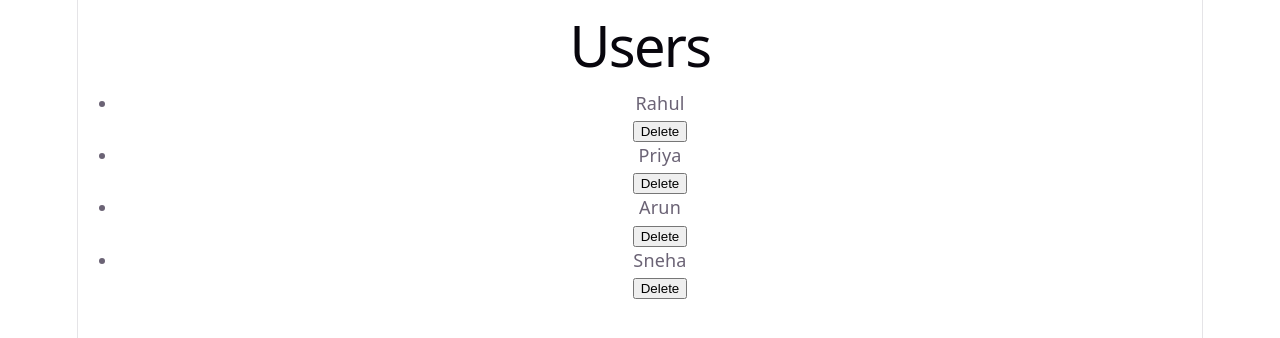
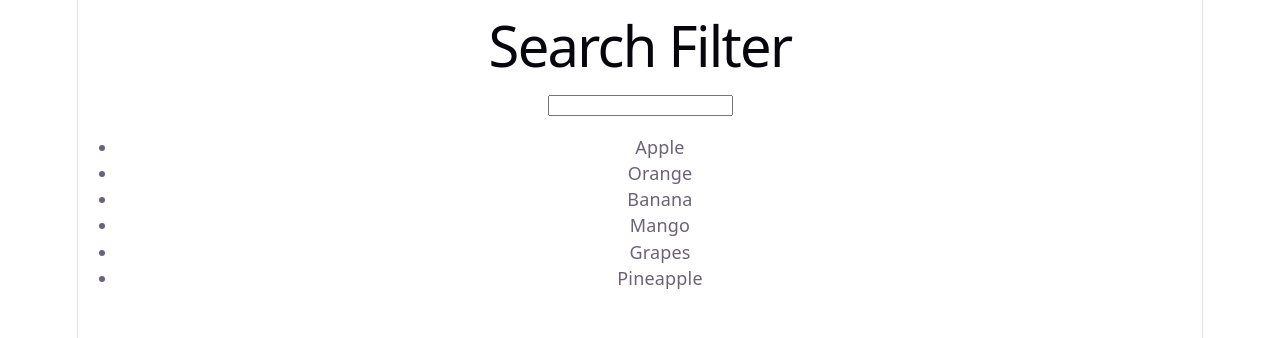
Before and after one commit to ShirleyEunice/React-Learn, a React (Vite) app: page / in a window 1280 px wide. Shown: the top 338 px of the page. Built offline with nearby package versions, Linux system fonts and the light colour scheme.

Commit message:
Search filter, overall add and delete list

```diff
--- a/src/App.jsx
+++ b/src/App.jsx
@@ -8,6 +8,8 @@ import ToggleComponent from './component/ToggleComponent'
 import CharacterCounter from './component/CharacterCounter'
 import PasswordToggle from './component/PasswordToggle'
 import UserList from './component/UserList'
+import TodoApp from './component/TodoApp'
+import SearchFilter from './component/SearchFilter'
 
 function App() {
   const [count, setCount] = useState(0)
@@ -18,7 +20,9 @@ function App() {
     {/* <ToggleComponent/> */}
     {/* <CharacterCounter/> */}
     {/* <PasswordToggle/> */}
-    <UserList/>
+    {/* <UserList/> */}
+    {/* <TodoApp/> */}
+    <SearchFilter/>
     </>
   )
 }
--- /dev/null
+++ b/src/component/SearchFilter.jsx
@@ -0,0 +1,33 @@
+import React, { useState } from 'react'
+const products = [
+  "Apple",
+  "Orange",
+  "Banana",
+  "Mango",
+  "Grapes",
+  "Pineapple"
+];
+
+const SearchFilter = () => {
+    const [search, setSearch] = useState("");
+    const [product, setProduct] = useState(products);
+    const filteredProduct = products.filter((product)=> product.toLowerCase().includes(search.toLowerCase()));
+  return (
+    <div>
+        <h1>Search Filter</h1>
+        <input
+        type="text"
+        value={search}
+        onChange={(e)=> setSearch(e.target.value)} />
+        <ul>
+            {
+                filteredProduct.map((product, index)=>(
+                    <li key={index}>{product}</li>
+                ))
+            }
+        </ul>
+    </div>
+  )
+}
+
+export default SearchFilter
--- /dev/null
+++ b/src/component/TodoApp.jsx
@@ -0,0 +1,42 @@
+import React, { useState } from 'react'
+
+const TodoApp = () => {
+    const [text, setText] = useState("");
+    const [todos, setTodos] = useState([]);
+
+    const handleAdd = ()=>{
+        if(!text.trim()) return;
+        const newTodo = {
+            id:Date.now(),
+            text:text
+        };
+        setTodos((prev)=> [...prev, newTodo]);
+        setText("");
+    }
+    const handleDelete = (id)=>{
+        setTodos((prev)=> prev.filter((todo)=> todo.id !== id));
+    }
+  return (
+    <div>
+      <h1>Todo App</h1>
+      <input
+        type="text"
+        value={text}
+        onChange={(e) => setText(e.target.value)}
+      />
+
+      <button onClick={handleAdd}>Add Todo</button>
+      <div className="flex">
+        {todos.map((todo) => (
+          <div key={todo.id}>
+            <span>{todo.text}</span>
+
+            <button onClick={() => handleDelete(todo.id)}>Delete</button>
+          </div>
+        ))}
+      </div>
+    </div>
+  );
+}
+
+export default TodoApp
```
